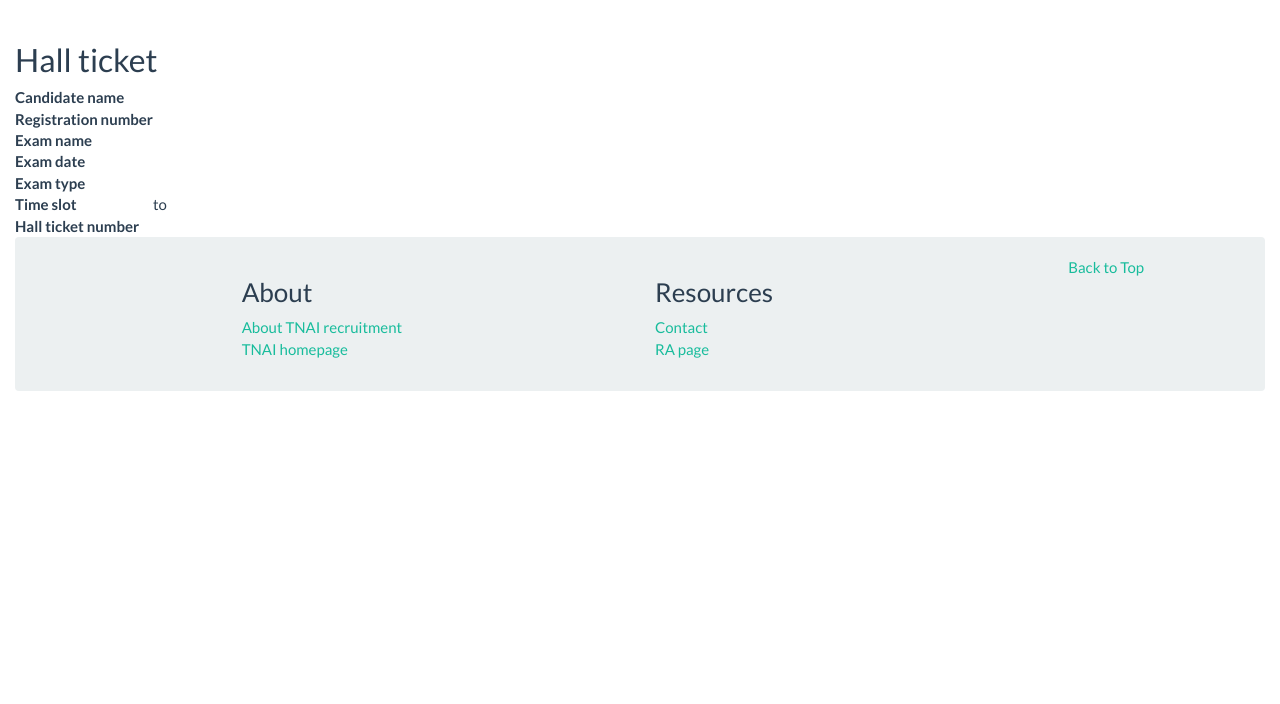
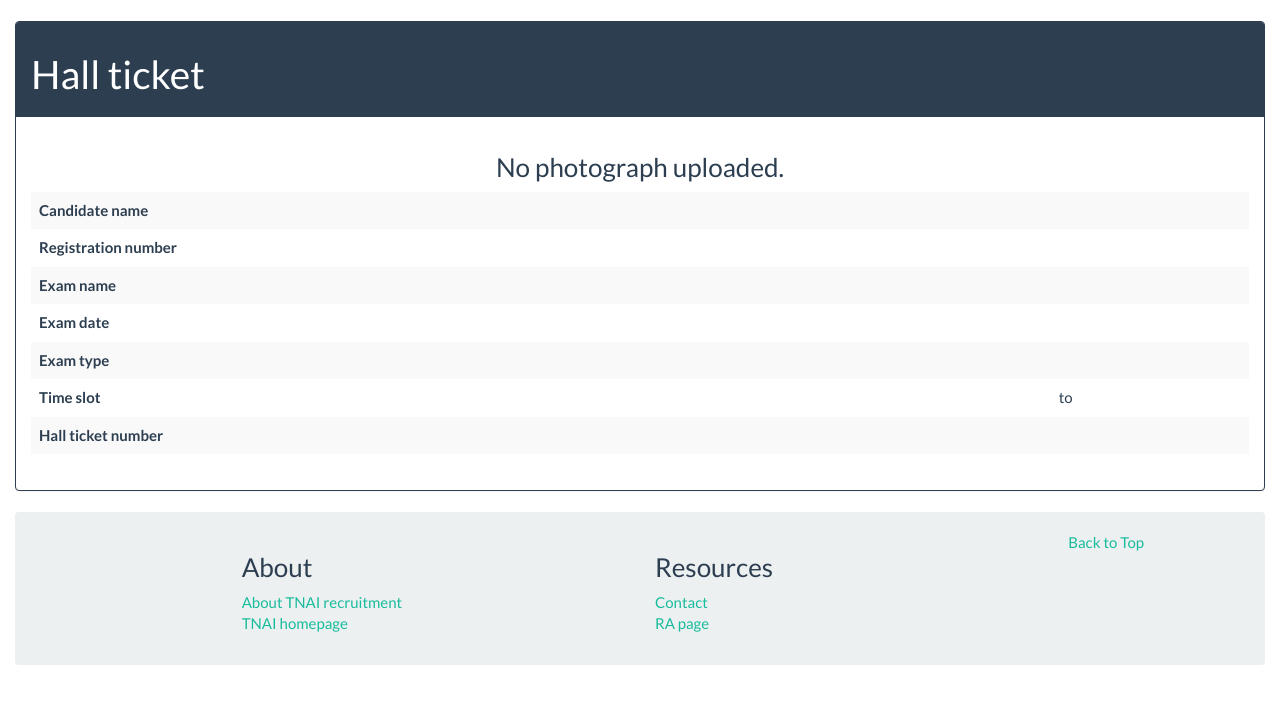
Before and after one commit to consultant-nursing-2017/tnai, a Django app: template exam/templates/exam/candidate_show_hall_ticket.html in a window 1280 px wide. Shown: the part 81-785 px from the top of the page. Run offline with Django 3.2, Linux system fonts and the light colour scheme; the template is opened without the code that fills it, so the values that code supplies are empty; some libraries are stand-ins or nearby versions.

Commit message:
Style candidate show hall ticket.
- Add photo.

```diff
--- a/exam/templates/exam/candidate_show_hall_ticket.html
+++ b/exam/templates/exam/candidate_show_hall_ticket.html
@@ -7,8 +7,17 @@
 {% endblock %}
 
 {% block content %}
-    <h2> Hall ticket </h2>
-    <table>
+    <div class="panel panel-primary">
+        <div class="panel-heading">
+            <h1> Hall ticket </h1>
+        </div>
+        <div class="panel-body">
+            {% if candidate.photograph %}
+                <img src="{{MEDIA_URL}}{{ candidate.photograph.url }}"></img>
+            {% else %}
+            <h3 class="text-center">No photograph uploaded.</h3>
+            {% endif %}
+            <table class="table table-striped">
                 <tr>
                     <th> Candidate name </th> <td> {{candidate.name}} </td>
                 </tr>
@@ -36,4 +45,6 @@
                     <td> {{booking.hall_ticket_number}}</td>
                 </tr>
             </table>
+        </div>
+    </div>
 {% endblock %}
```
Lines whose indentation alone changed are shown as unchanged.
